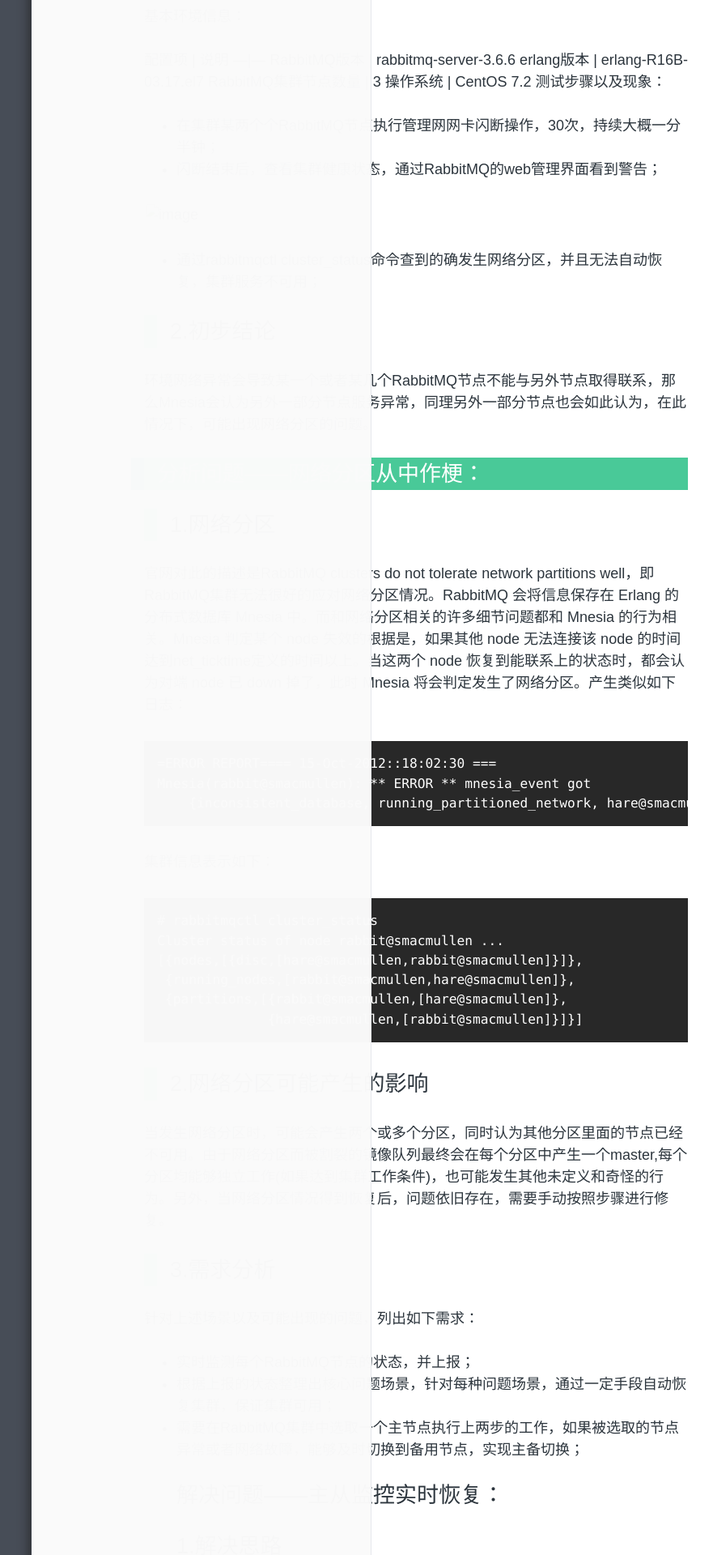
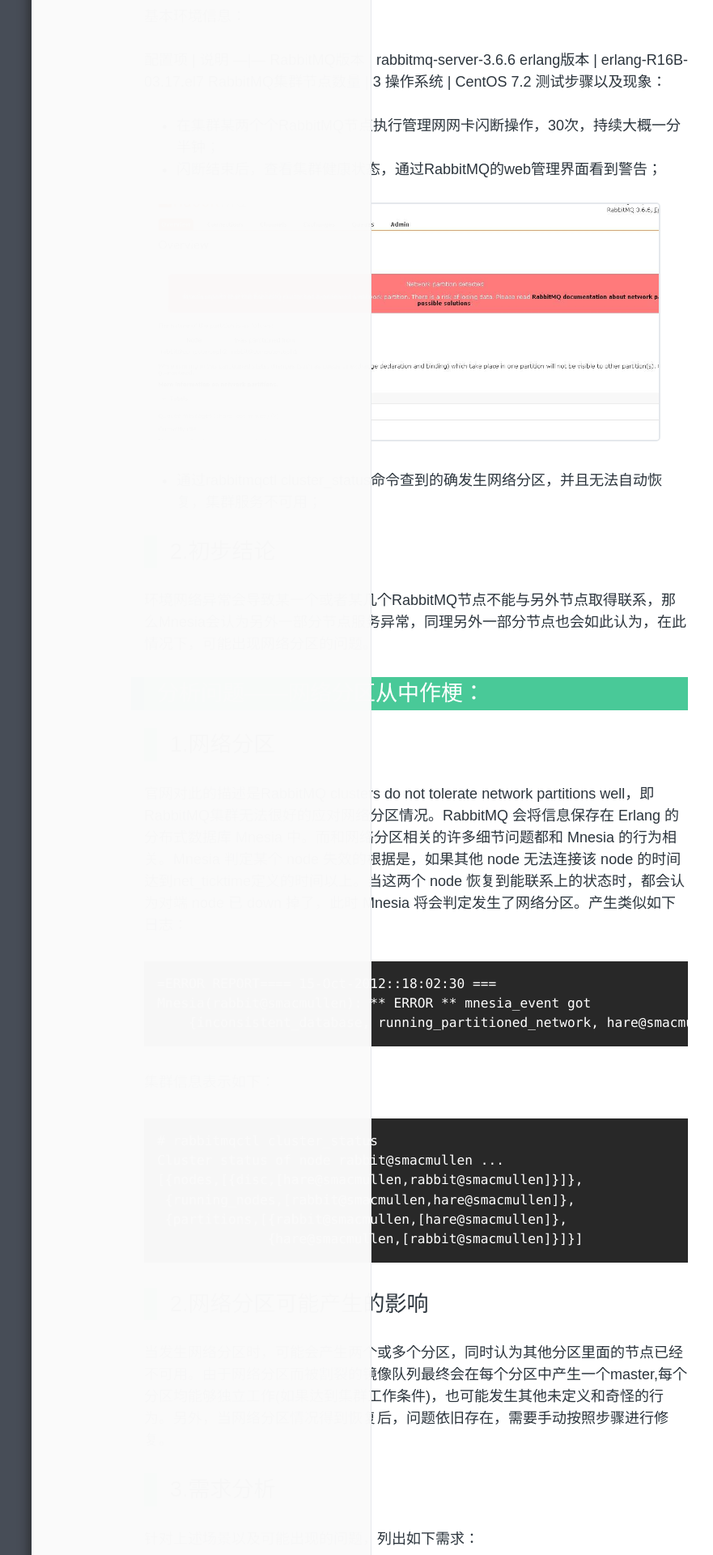
Before and after one commit to liuhoupeng/liuhoupeng.github.io, a Jekyll site: the page built from _posts/技术/2017-10-16-way-to-resolve-partation.md, in a window 1280 px wide. Shown: the part 685-2605 px from the top of the page at 81% size, without its empty margins (126-1007 px from the left). Built offline with Jekyll 4.4.1, drawn with Linux system fonts in a browser that asks for light colours; comment, search, counter and statistics services are not loaded; some of the changed text lies outside the part shown.

Commit message:
resolve image problems

````diff
--- a/_posts/技术/2017-10-16-way-to-resolve-partation.md
+++ b/_posts/技术/2017-10-16-way-to-resolve-partation.md
@@ -20,7 +20,7 @@
 - 在集群某两个个RabbitMQ节点执行管理网网卡闪断操作，30次，持续大概一分半钟；
 - 闪断结束后，查看集群健康状态，通过RabbitMQ的web管理界面看到警告；
 
-![image](http://note.youdao.com/favicon.ico)
+![](/images/2017-10-16-way-to-resolve-partation/1.jpg)
 - 通过rabbitmqctl cluster_status命令查到的确发生网络分区，并且无法自动恢复，集群服务不可用；
 
 ## 2.初步结论
@@ -55,7 +55,7 @@
 ## 1.解决思路
 总体架构图如下：
 
-![image](http://note.youdao.com/favicon.ico)
+![](/images/2017-10-16-way-to-resolve-partation/2.jpg)
 
 首先借鉴已有的RabbitMQ恢复检测脚本，发现存在的问题是必须要在集群每个节点运行，当某个节点因为网络故障不能通讯时，该脚本失效。所以首要要解决的问题就是选取一个”中心节点”，通过中心节点管理整个集群服务。
 
@@ -113,10 +113,10 @@
 ```
 通过调取healthchecks/node这个API来获取单节点服务状态，正常状态返回值如下：
 
-![image](http://note.youdao.com/favicon.ico)
+![](/images/2017-10-16-way-to-resolve-partation/3.jpg)
 通过调取api/nodes这个API来获取单节点网络分区状态，正常状态返回值中，partition的属性值为空，如下：
 
-![image](http://note.youdao.com/favicon.ico)
+![](/images/2017-10-16-way-to-resolve-partation/4.jpg)
 最后根据每个节点的状态，远程ssh各个节点，写入xinted需要检测的状态文件/tmp/.rabbitmq_healthchecks。
 ## 3.异常恢复的实现
 通过上述过程，得到一个集群节点状态的返回对象cluster_status，针对此状态进行进一步判断并根据特定场景执行特定恢复步骤。
@@ -162,19 +162,19 @@
 
 ## 1.Keepalived服务
 该节点切换为backup状态，不会有检测恢复服务运行
-![image](http://note.youdao.com/favicon.ico)
+![](/images/2017-10-16-way-to-resolve-partation/5.jpg)
 ## 2.监控日志
 每隔20s会执行一次检测，正常检测结束会显示如下信息
 
-![image](http://note.youdao.com/favicon.ico)
+![](/images/2017-10-16-way-to-resolve-partation/6.jpg)
 
 当出现异常时，会提示如下类似信息：
 
-![image](http://note.youdao.com/favicon.ico)
+![](/images/2017-10-16-way-to-resolve-partation/7.jpg)
 
 然后开始根据异常场景执行恢复动作：
 
-![image](http://note.youdao.com/favicon.ico)
+![](/images/2017-10-16-way-to-resolve-partation/8.jpg)
 # 总结：
 此设计方案，能够基本解决RabbitMQ网络异常时的所出现的所有情况，当集群遇到由于网络异常而产生的问题时，能够保证集群自动恢复，或者保证集群可用。另一方面，针对集群可能出现的其他异常，此方案也能探测出异常情况，从而自动恢复。
 
````
